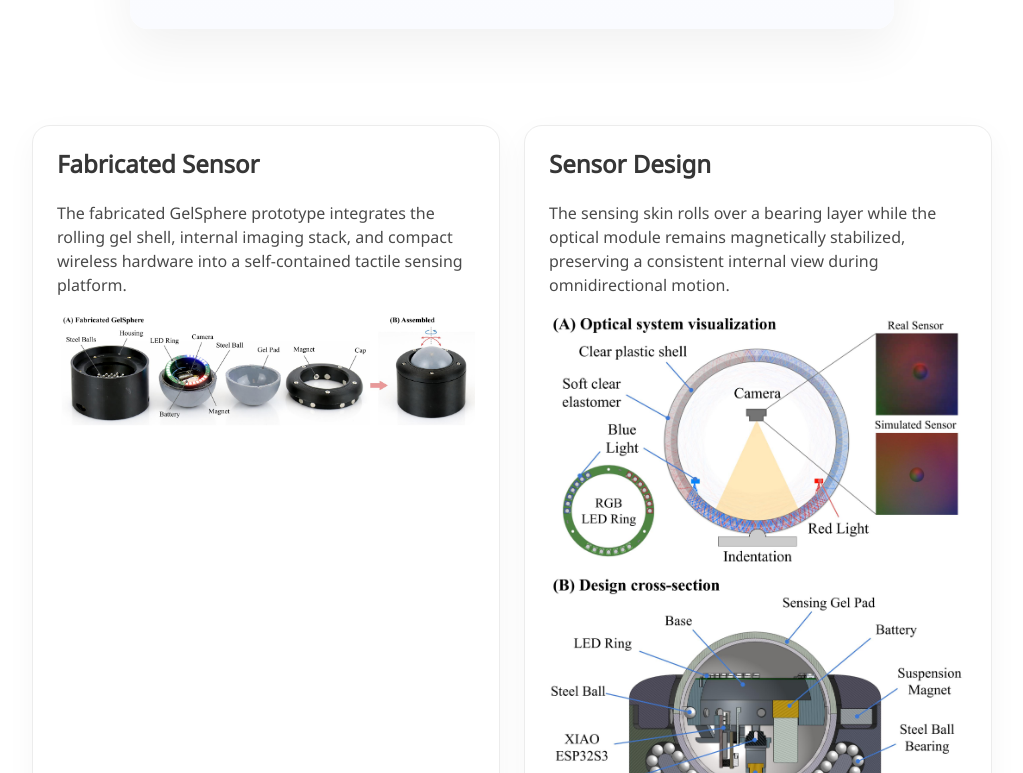
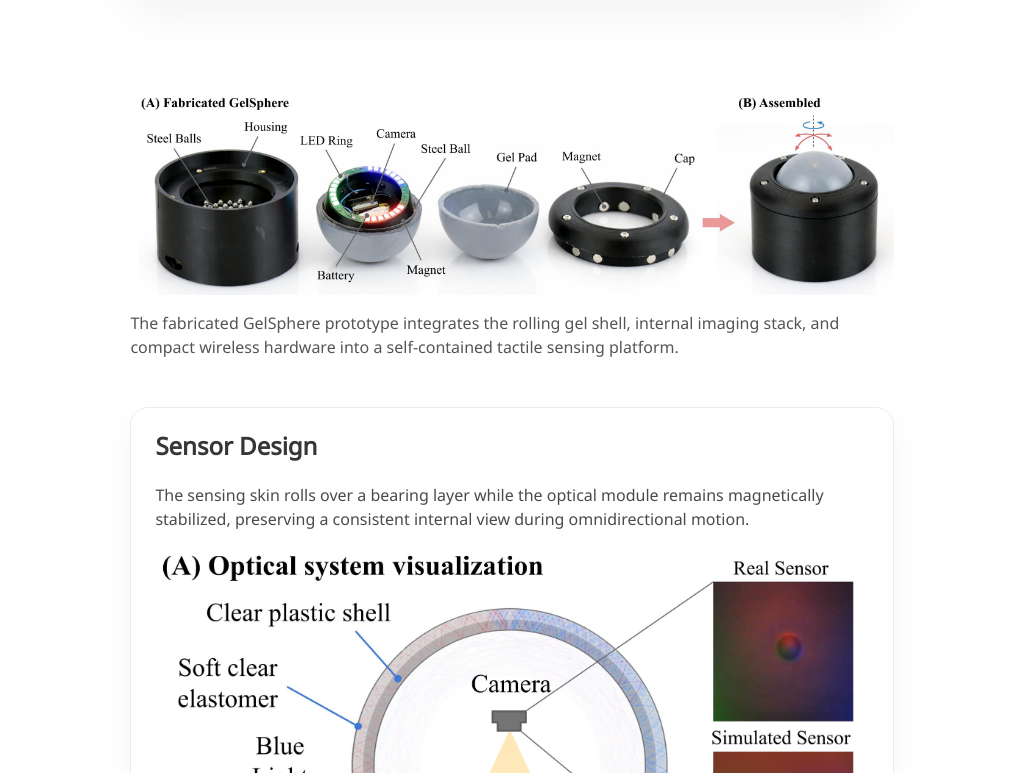
Before and after one commit to leahsylee/GelSphere, a plain HTML site: page index.html in a window 1280 px wide. Shown: the part 2027-2800 px from the top of the page, without its empty margins (128-1151 px from the left). Drawn offline with nearby package versions, Linux system fonts and the light colour scheme; some icons are missing; a web font is replaced by a local one.

Commit message:
Refine media layout and refresh video assets

```diff
--- a/index.html
+++ b/index.html
@@ -178,18 +178,23 @@
 
 <section class="section">
   <div class="container is-max-desktop">
-    <div class="columns is-multiline">
-      <div class="column is-half">
-        <div class="feature-panel">
-          <h2 class="title is-4">Fabricated Sensor</h2>
-          <p>
+    <div class="columns is-centered">
+      <div class="column is-four-fifths">
+        <div class="fabricated-showcase">
+          <img src="./static/images/fabricated.jpg" alt="Fabricated GelSphere sensor">
+          <p class="fabricated-caption">
             The fabricated GelSphere prototype integrates the rolling gel shell, internal imaging stack, and compact wireless hardware into a self-contained tactile sensing platform.
           </p>
-          <img src="./static/images/fabricated.jpg" alt="Fabricated GelSphere sensor">
         </div>
       </div>
+    </div>
+  </div>
+</section>
 
-      <div class="column is-half">
+<section class="section section-tight-top">
+  <div class="container is-max-desktop">
+    <div class="columns is-centered">
+      <div class="column is-four-fifths">
         <div class="feature-panel">
           <h2 class="title is-4">Sensor Design</h2>
           <p>
@@ -248,7 +253,7 @@
       <div class="column is-four-fifths">
         <h2 class="title is-3">Live Reconstruction</h2>
         <div class="publication-video">
-          <video controls playsinline width="100%" poster="./static/images/live_reconstruction_poster.jpg">
+          <video controls playsinline width="100%" poster="./static/images/live_reconstruction_thumbnail.png">
             <source src="./static/videos/live_reconstruction.mp4" type="video/mp4">
           </video>
         </div>
--- a/static/css/index.css
+++ b/static/css/index.css
@@ -39,6 +39,8 @@ body {
   overflow: hidden;
   border-radius: 18px;
   box-shadow: 0 18px 50px rgba(0, 0, 0, 0.08);
+  max-width: 860px;
+  margin: 0 auto;
 }
 
 .teaser-media video {
@@ -176,6 +178,10 @@ body {
   justify-content: center;
 }
 
+.section-tight-top {
+  padding-top: 0;
+}
+
 .overview-box {
   padding: 2rem;
   border-radius: 18px;
@@ -239,6 +245,21 @@ body {
   margin-bottom: 1rem;
 }
 
+.fabricated-showcase {
+  text-align: center;
+}
+
+.fabricated-showcase img {
+  width: 100%;
+  display: block;
+}
+
+.fabricated-caption {
+  margin-top: 0.9rem;
+  color: #555;
+  text-align: left;
+}
+
 .stacked-media img + img {
   margin-top: 1rem;
 }
```
Also changed, not shown: 2 other files.
